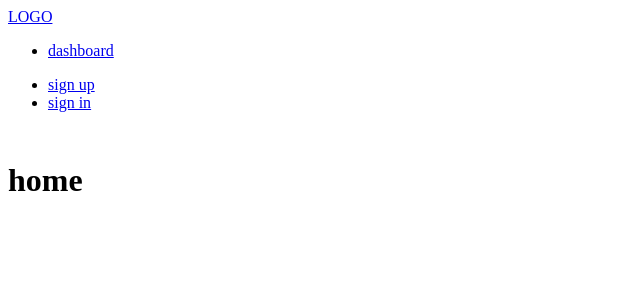
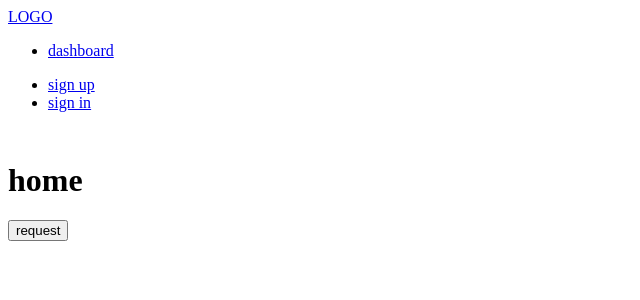
Before and after one commit to bd2187/auth, a React (Create React App) app in the folder client/: page / in a window 1280 px wide. Shown: the top 300 px of the page, without its empty margins (0-640 px from the left). Built offline with nearby package versions, Linux system fonts and the light colour scheme; the HTML template or start-up script is replaced by a standard one.

Commit message:
Add button to make request to private route

```diff
--- a/client/src/components/Home.js
+++ b/client/src/components/Home.js
@@ -1,7 +1,24 @@
 import React from "react";
+import axios from "axios";
+
+const makeRequest = () => {
+    axios
+        .get("http://localhost:5000/users/private-route")
+        .then(res => {
+            console.warn(res);
+        })
+        .catch(err => {
+            console.warn(err);
+        });
+};
 
 const Home = () => {
-    return <h1>home</h1>;
+    return (
+        <div>
+            <h1>home</h1>
+            <button onClick={makeRequest}>request</button>
+        </div>
+    );
 };
 
 export default Home;
```
